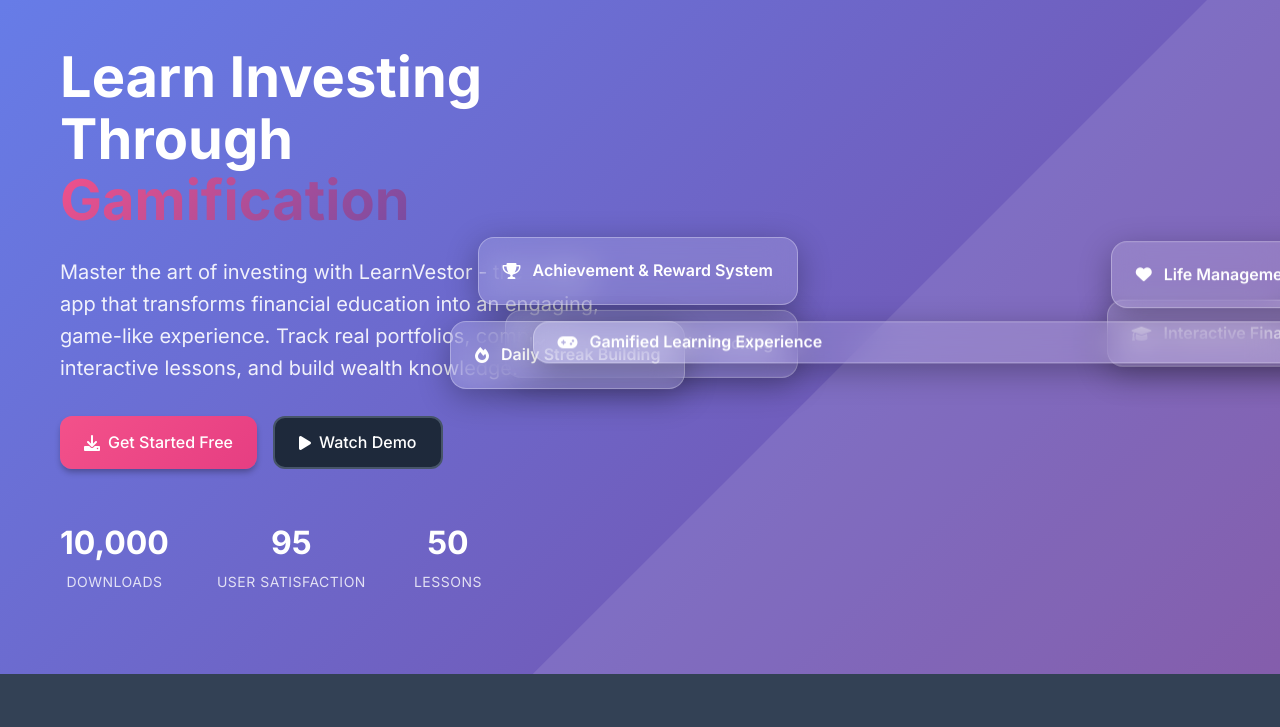
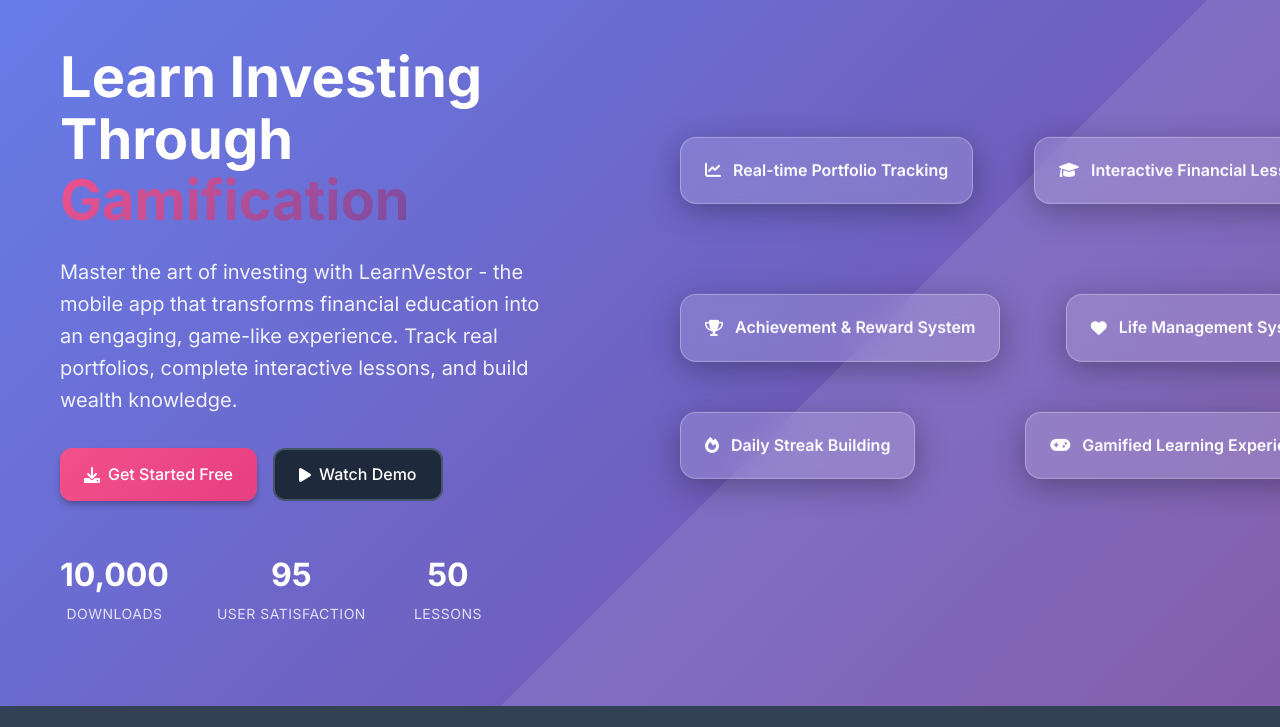
Before and after one commit to SalvaFerreira/LearnVestor_Website, a plain HTML site: page docs/index.html in a window 1280 px wide. Shown: the part 73-800 px from the top of the page. Drawn offline with Linux system fonts and the light colour scheme.

Commit message:
floating cards fix

```diff
--- a/docs/styles.css
+++ b/docs/styles.css
@@ -259,6 +259,9 @@ p {
     justify-content: center;
     align-items: center;
     z-index: 2;
+    width: 600px;
+    height: 500px;
+    margin: 0 auto;
 }
 
 .phone-mockup {
@@ -290,45 +293,41 @@ p {
 
 .card-1 {
     top: 10%;
-    left: -30%;
-    animation-delay: 0s;
+    left: 10%;
+    animation-delay: 1ms;
 }
 
 .card-2 {
-    top: 20%;
-    right: -35%;
-    animation-delay: 2s;
+    top: 10%;
+    right: -20%;
+    animation-delay: 1ms;
 }
 
 .card-3 {
     bottom: 45%;
-    left: -35%;
-    animation-delay: 4s;
+    left: 10%;
+    animation-delay: 1ms;
 }
 
 .card-4 {
     top: 65%;
-    left: -40%;
-    animation-delay: 1s;
+    left: 10%;
+    animation-delay: 1ms;
 }
 
 .card-5 {
-    bottom: 20%;
-    right: -30%;
-    animation-delay: 3s;
+    bottom: 45%;
+    right: -20%;
+    animation-delay: 1ms;
 }
 
 .card-6 {
-    bottom: 10%;
-    left: -25%;
-    animation-delay: 5s;
+    top: 65%;
+    right: -20%;
+    animation-delay: 1ms;
 }
 
-.card-6 {
-    top: 80%;
-    right: -35%;
-    animation-delay: 5s;
-}
+
 
 @keyframes float {
     0%, 100% { transform: translateY(0px); }
```
